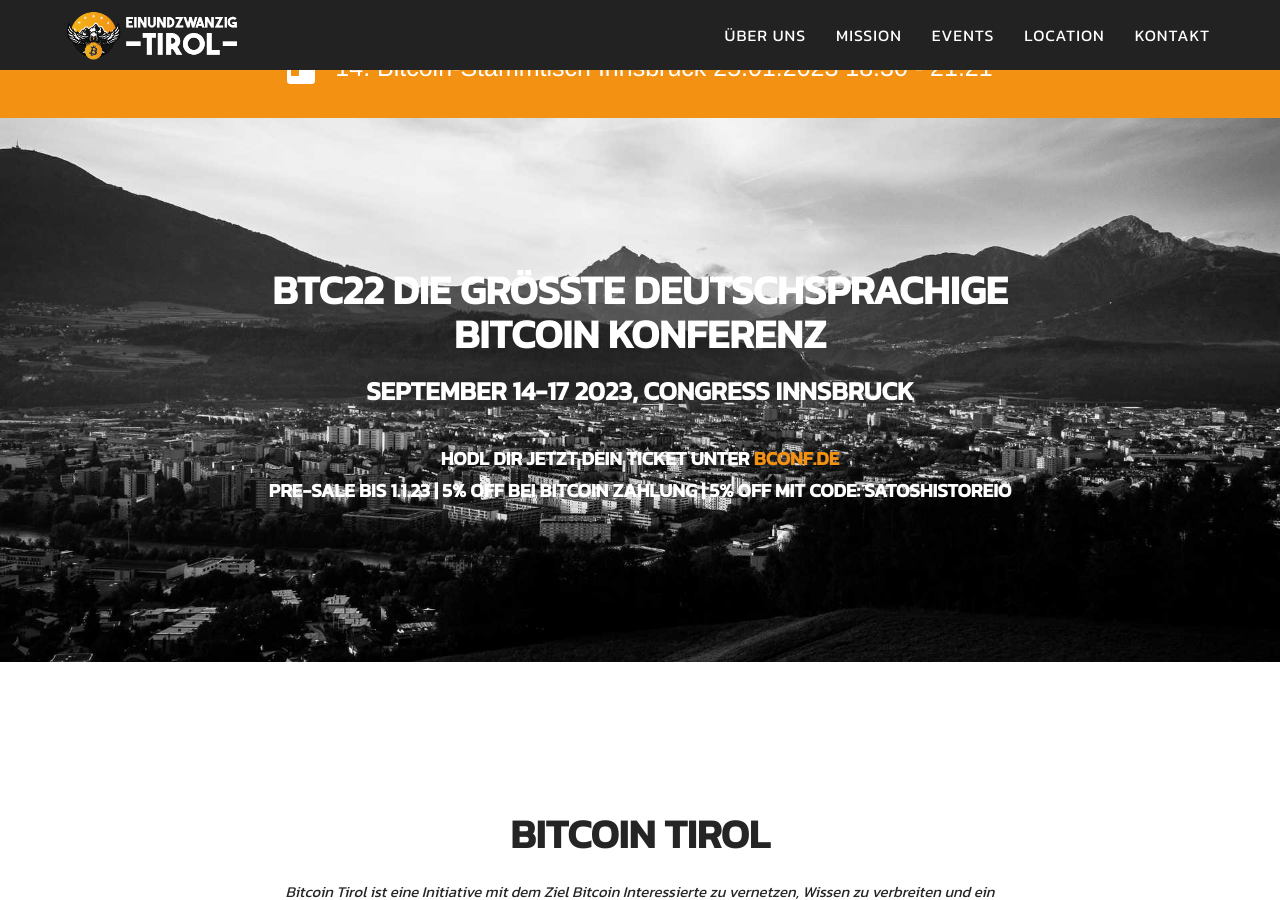
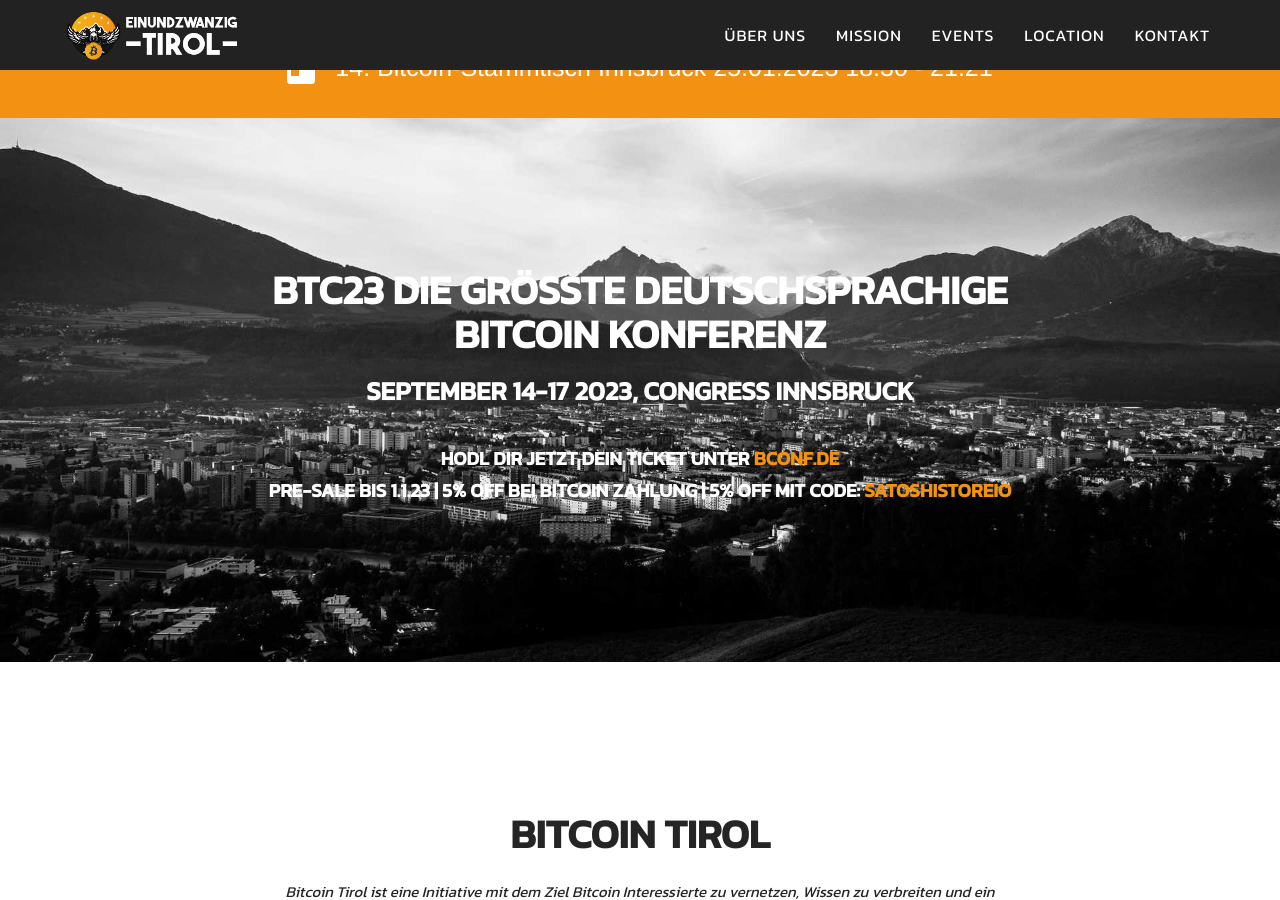
Before and after one commit to bitcoin-tirol/bitcoin-tirol, a Jekyll site: the page built from index.html, in a window 1280 px wide and 900 px high, scrolled down 782 px. Built offline with Jekyll 4.4.1, drawn with Linux system fonts in a browser that asks for light colours; some of the changed text lies outside the part shown.

```diff
--- a/_data/events.yml
+++ b/_data/events.yml
@@ -167,9 +167,9 @@
   post_info:
 
 - kind: Sommerpause
-  date_time_start: 05.08.2023 09:00
+  date_time_start: 05.07.2023 09:00
   date_time_end: 05.08.2023 21:21
-  title: Bitcoin Plebs Sommer Picknick
+  title: Bitcoin Plebs Sommer Picknick (05.08.2023?)
   location: Wildsee in Seefeld Strandperle
   pre_info:
   post_info:
--- a/_includes/events.html
+++ b/_includes/events.html
@@ -21,8 +21,9 @@
                 {% endif %}
                 {% endfor %}
                 <br>
-                <h4 class="text-muted text-center text-md-left">-</h4>
-                <!--h4 class="text-muted text-center text-md-left">Hodl Dir jetzt Dein Ticket unter <a href="https://bconf.de/" target="_blank">bconf.de</a></h4-->
+                <!--h4 class="text-muted text-center text-md-left">-</h4-->
+                <h4 class="text-muted text-center text-md-left">Hodl Dir jetzt Dein Ticket unter <a href="https://bconf.de/tickets/" target="_blank">bconf.de</a></h4>
+                <h4 class="text-muted text-center text-md-left">PRE-SALE bis 1.1.23 | 5% OFF bei Bitcoin zahlung | 5% OFF mit Code: <a href="https://satoshistore.io/" target="_blank">SATOSHISTOREIO</a></h4>
             </div>
             <div class="col-xl-12 col-sm-7 col-md-6 col-lg-5">
                 <h3 class="text-muted text-center text-md-left">Stammtisch</h3>
--- a/_includes/location.html
+++ b/_includes/location.html
@@ -3,7 +3,7 @@
         <div class="row">
             <div class="col-xs-12 col-lg-offset-2 col-lg-8 text-center">
                 <h3 class="section-heading">Location</h3>
-                <h1 class="section-subheading text-muted">Kulturgasthaus Bierstindl</h1>
+                <h1 class="section-subheading">Kulturgasthaus Bierstindl</h1>
                 <h4>Klostergasse 6, 6020 Innsbruck</h4>
                 <br>
                 <h4>Anreise:</h4>
--- a/_includes/special-event-conf.html
+++ b/_includes/special-event-conf.html
@@ -7,11 +7,11 @@
     <div class="container">
         <div class="row">
             <div class="col-xs-12 col-lg-offset-2 col-lg-8 text-center">
-                <h2 class="section-heading text-muted">BTC22 DIE GRÖSSTE DEUTSCHSPRACHIGE BITCOIN KONFERENZ</h2>
+                <h2 class="section-heading text-muted">BTC23 DIE GRÖSSTE DEUTSCHSPRACHIGE BITCOIN KONFERENZ</h2>
                 <h3 class="text-muted text-center">September 14-17 2023, Congress Innsbruck</h3>
                 <br>
                 <h4 class="text-muted text-center">Hodl Dir jetzt Dein Ticket unter <a href="https://bconf.de/tickets/" target="_blank">bconf.de</a></h4>
-                <h4 class="text-muted text-center">PRE-SALE bis 1.1.23 | 5% OFF bei Bitcoin zahlung | 5% OFF mit Code: SATOSHISTOREIO </h4>
+                <h4 class="text-muted text-center">PRE-SALE bis 1.1.23 | 5% OFF bei Bitcoin zahlung | 5% OFF mit Code: <a href="https://satoshistore.io/" target="_blank">SATOSHISTOREIO</a> </h4>
             </div>
         </div>
     </div>
```
